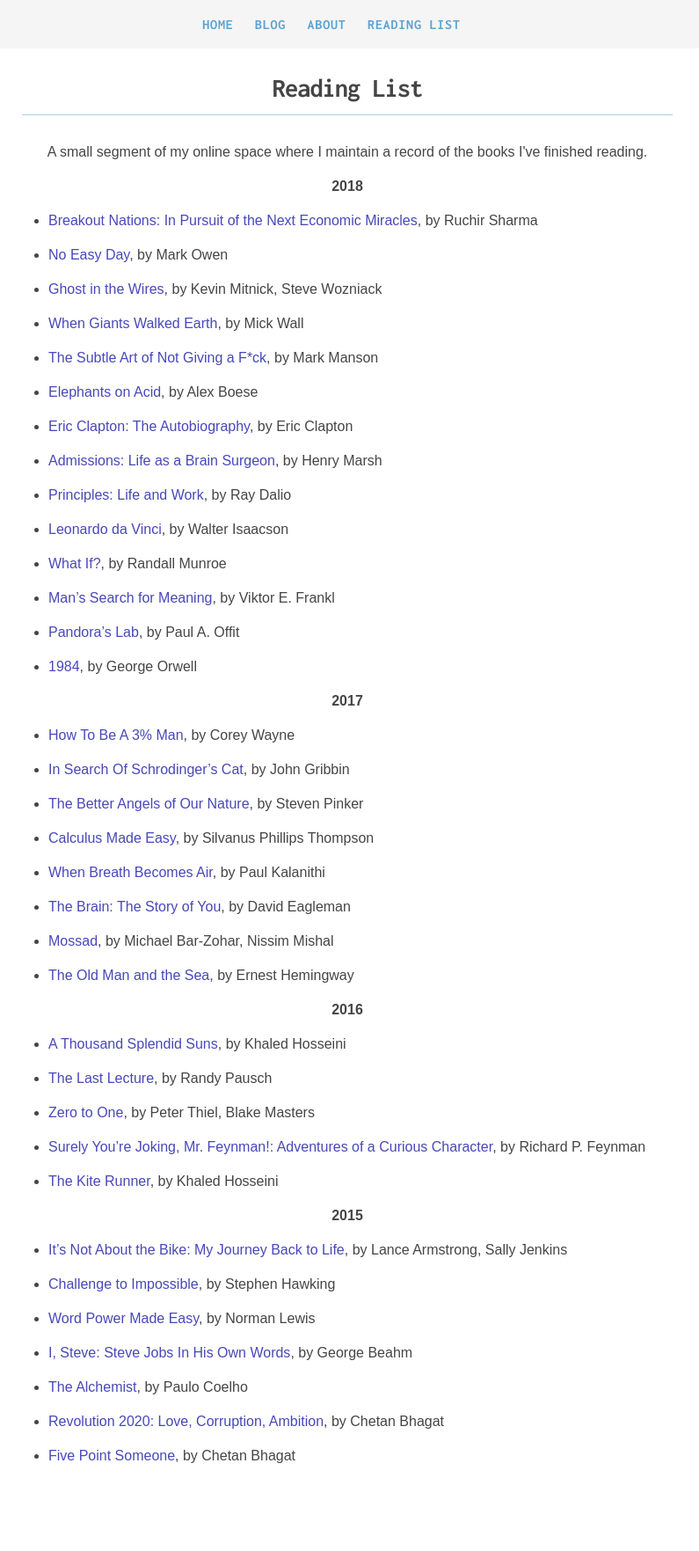
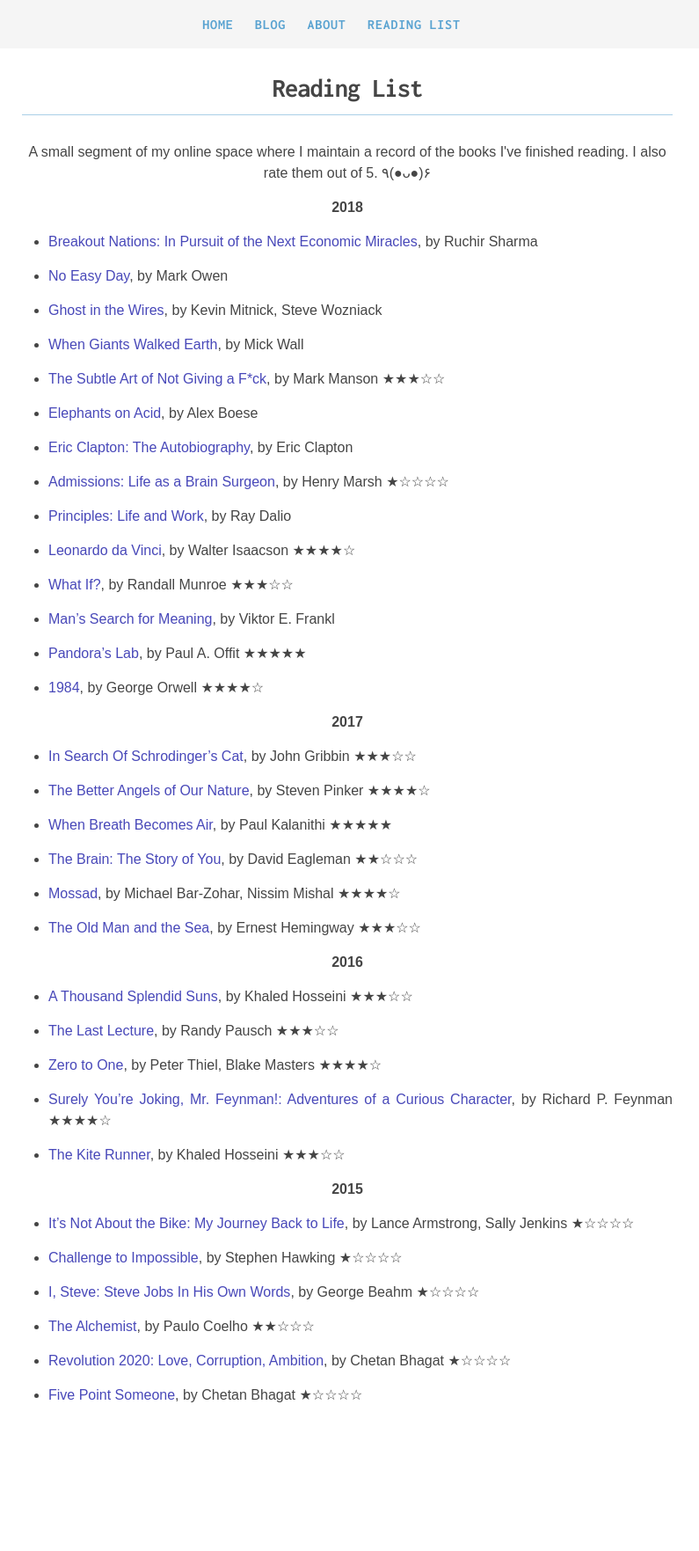
Before and after one commit to lprimeroo/saruftw.github.io.old, a Jekyll site: the page built from readinglist.md, in a window 1280 px wide. Shown: the whole page at 88% size, without its empty margins (245-1040 px from the left). Built offline with Jekyll 4.4.1, drawn with Linux system fonts in a browser that asks for light colours; nearby versions of some CDN libraries; after the commit the page ends 1694 px from its top, so only the background shows below that; some of the changed lines change nothing that is shown.

Commit message:
Update readinglist.md

```diff
--- a/readinglist.md
+++ b/readinglist.md
@@ -5,7 +5,7 @@
 ---
 
 <p align="center">
-  A small segment of my online space where I maintain a record of the books I've finished reading.
+  A small segment of my online space where I maintain a record of the books I've finished reading. I also rate them out of 5. ٩(●ᴗ●)۶
 </p>
 
 <p align="center">
@@ -20,25 +20,25 @@
 
 * <a href="https://www.amazon.com/When-Giants-Walked-Earth-Biography/dp/0312590393/ref=sr_1_1?ie=UTF8&qid=1528703552&sr=8-1&keywords=when+giants+walked+the+earth+a+biography+of+led+zeppelin">When Giants Walked Earth</a>, by Mick Wall
 
-* <a href="https://www.amazon.com/Subtle-Art-Not-Giving-Counterintuitive/dp/0062457713/ref=sr_1_1?s=books&ie=UTF8&qid=1525172248&sr=1-1&keywords=the+subtle+art+of+not+giving+a+f---+mark+manson&dpID=51VNlzbfpXL&preST=_SY291_BO1,204,203,200_QL40_&dpSrc=srch">The Subtle Art of Not Giving a F*ck</a>, by Mark Manson
+* <a href="https://www.amazon.com/Subtle-Art-Not-Giving-Counterintuitive/dp/0062457713/ref=sr_1_1?s=books&ie=UTF8&qid=1525172248&sr=1-1&keywords=the+subtle+art+of+not+giving+a+f---+mark+manson&dpID=51VNlzbfpXL&preST=_SY291_BO1,204,203,200_QL40_&dpSrc=srch">The Subtle Art of Not Giving a F*ck</a>, by Mark Manson<span>  &#9733;&#9733;&#9733;&#9734;&#9734;</span>
 
 * <a href="https://www.amazon.com/Elephants-Acid-Bizarre-Experiments-Original/dp/0156031353/ref=sr_1_1?ie=UTF8&qid=1525172145&sr=8-1&keywords=elephants+on+acid&dpID=51iZLsCwpDL&preST=_SY344_BO1,204,203,200_QL70_&dpSrc=srch">Elephants on Acid</a>, by Alex Boese
 
 * <a href="https://www.amazon.com/Clapton-Autobiography-Eric/dp/038551851X/ref=tmm_hrd_swatch_0?_encoding=UTF8&qid=1519649164&sr=1-1">Eric Clapton: The Autobiography</a>, by Eric Clapton
 
-* <a href="https://www.amazon.com/Admissions-Life-as-Brain-Surgeon/dp/1250127262/ref=sr_1_1?ie=UTF8&qid=1516972960&sr=8-1&keywords=admissions">Admissions: Life as a Brain Surgeon</a>, by Henry Marsh
+* <a href="https://www.amazon.com/Admissions-Life-as-Brain-Surgeon/dp/1250127262/ref=sr_1_1?ie=UTF8&qid=1516972960&sr=8-1&keywords=admissions">Admissions: Life as a Brain Surgeon</a>, by Henry Marsh<span>  &#9733;&#9734;&#9734;&#9734;&#9734;</span>
 
 * <a href="https://www.amazon.com/Principles-Life-Work-Ray-Dalio/dp/1501124021">Principles: Life and Work</a>, by Ray Dalio
 
-* <a href="https://www.amazon.com/Leonardo-Vinci-Walter-Isaacson/dp/1501139150/ref=sr_1_1?ie=UTF8&qid=1513524775&sr=8-1&keywords=leonardo+da+vinci+walter+isaacson">Leonardo da Vinci</a>, by Walter Isaacson
+* <a href="https://www.amazon.com/Leonardo-Vinci-Walter-Isaacson/dp/1501139150/ref=sr_1_1?ie=UTF8&qid=1513524775&sr=8-1&keywords=leonardo+da+vinci+walter+isaacson">Leonardo da Vinci</a>, by Walter Isaacson<span>  &#9733;&#9733;&#9733;&#9733;&#9734;</span>
 
-* <a href="https://www.amazon.com/What-If-Scientific-Hypothetical-Questions/dp/0544272994/ref=sr_1_1?ie=UTF8&qid=1512822995&sr=8-1&keywords=what+if">What If?</a>, by Randall Munroe
+* <a href="https://www.amazon.com/What-If-Scientific-Hypothetical-Questions/dp/0544272994/ref=sr_1_1?ie=UTF8&qid=1512822995&sr=8-1&keywords=what+if">What If?</a>, by Randall Munroe<span>  &#9733;&#9733;&#9733;&#9734;&#9734;</span>
 
 * <a href="https://www.amazon.com/Mans-Search-Meaning-Viktor-Frankl/dp/080701429X/ref=sr_1_1?ie=UTF8&qid=1512475959&sr=8-1&keywords=mans+search+for+meaning">Man's Search for Meaning</a>, by Viktor E. Frankl
 
-* <a href="https://www.amazon.com/Pandoras-Lab-Seven-Stories-Science/dp/1426217986/ref=sr_1_1?s=books&ie=UTF8&qid=1512240637&sr=1-1&keywords=pandoras+lab">Pandora's Lab</a>, by Paul A. Offit
+* <a href="https://www.amazon.com/Pandoras-Lab-Seven-Stories-Science/dp/1426217986/ref=sr_1_1?s=books&ie=UTF8&qid=1512240637&sr=1-1&keywords=pandoras+lab">Pandora's Lab</a>, by Paul A. Offit<span>  &#9733;&#9733;&#9733;&#9733;&#9733;</span>
 
-* <a href="https://www.amazon.com/1984-Signet-Classics-George-Orwell/dp/0451524934/ref=sr_1_1?ie=UTF8&qid=1512240567&sr=8-1&keywords=1984">1984</a>, by George Orwell
+* <a href="https://www.amazon.com/1984-Signet-Classics-George-Orwell/dp/0451524934/ref=sr_1_1?ie=UTF8&qid=1512240567&sr=8-1&keywords=1984">1984</a>, by George Orwell<span>  &#9733;&#9733;&#9733;&#9733;&#9734;</span>
 
 
 
@@ -46,21 +46,18 @@
 	<strong>2017</strong>
 </p>
 
-* <a href="https://www.amazon.com/Winning-Heart-Woman-Your-Dreams/dp/0692552669/ref=sr_1_1?ie=UTF8&qid=1508829982&sr=8-1&keywords=how+to+be+a+3+percent+man">How To Be A 3% Man</a>, by Corey Wayne
 
-* <a href="https://www.amazon.com/Search-Schrodingers-Cat-Updated-Gribbin/dp/B00C6OM9V6/ref=sr_1_2?ie=UTF8&qid=1505757323&sr=8-2&keywords=In+Search+Of+Schrodinger%27s+Cat">In Search Of Schrodinger's Cat</a>, by John Gribbin
+* <a href="https://www.amazon.com/Search-Schrodingers-Cat-Updated-Gribbin/dp/B00C6OM9V6/ref=sr_1_2?ie=UTF8&qid=1505757323&sr=8-2&keywords=In+Search+Of+Schrodinger%27s+Cat">In Search Of Schrodinger's Cat</a>, by John Gribbin<span>  &#9733;&#9733;&#9733;&#9734;&#9734;</span>
 
-* <a href="https://www.amazon.com/Better-Angels-Our-Nature-Violence/dp/0143122010/ref=sr_1_1?ie=UTF8&qid=1499622864&sr=8-1&keywords=The+Better+Angels+of+Our+Nature">The Better Angels of Our Nature</a>, by Steven Pinker
+* <a href="https://www.amazon.com/Better-Angels-Our-Nature-Violence/dp/0143122010/ref=sr_1_1?ie=UTF8&qid=1499622864&sr=8-1&keywords=The+Better+Angels+of+Our+Nature">The Better Angels of Our Nature</a>, by Steven Pinker<span>  &#9733;&#9733;&#9733;&#9733;&#9734;</span>
 
-* <a href="https://www.amazon.com/Calculus-Made-Easy-introduction-differential/dp/1484024850/ref=sr_1_1?ie=UTF8&qid=1499619131&sr=8-1&keywords=Calculus+Made+Easy">Calculus Made Easy</a>, by Silvanus Phillips Thompson
+* <a href="https://www.amazon.com/When-Breath-Becomes-Paul-Kalanithi/dp/081298840X/ref=sr_1_1?ie=UTF8&qid=1499619038&sr=8-1&keywords=When+Breath+Becomes+Air">When Breath Becomes Air</a>, by Paul Kalanithi<span>  &#9733;&#9733;&#9733;&#9733;&#9733;</span>
 
-* <a href="https://www.amazon.com/When-Breath-Becomes-Paul-Kalanithi/dp/081298840X/ref=sr_1_1?ie=UTF8&qid=1499619038&sr=8-1&keywords=When+Breath+Becomes+Air">When Breath Becomes Air</a>, by Paul Kalanithi
+* <a href="https://www.amazon.com/Brain-Story-You-David-Eagleman/dp/0525433449/ref=sr_1_1?ie=UTF8&qid=1499618721&sr=8-1&keywords=The+Brain%3A+The+Story+of+You">The Brain: The Story of You</a>, by David Eagleman<span>  &#9733;&#9733;&#9734;&#9734;&#9734;</span>
 
-* <a href="https://www.amazon.com/Brain-Story-You-David-Eagleman/dp/0525433449/ref=sr_1_1?ie=UTF8&qid=1499618721&sr=8-1&keywords=The+Brain%3A+The+Story+of+You">The Brain: The Story of You</a>, by David Eagleman
+* <a href="https://www.amazon.com/Mossad-Greatest-Missions-Israeli-Service/dp/0062123416/ref=sr_1_1?ie=UTF8&qid=1499618790&sr=8-1&keywords=Mossad%3A+The+Greatest+Missions+of+the+Israeli+Secret+Service">Mossad</a>, by Michael Bar-Zohar, Nissim Mishal<span>  &#9733;&#9733;&#9733;&#9733;&#9734;</span>
 
-* <a href="https://www.amazon.com/Mossad-Greatest-Missions-Israeli-Service/dp/0062123416/ref=sr_1_1?ie=UTF8&qid=1499618790&sr=8-1&keywords=Mossad%3A+The+Greatest+Missions+of+the+Israeli+Secret+Service">Mossad</a>, by Michael Bar-Zohar, Nissim Mishal
-
-* <a href="https://www.amazon.com/Old-Man-Sea-Ernest-Hemingway/dp/0684801221/ref=sr_1_1?ie=UTF8&qid=1499619002&sr=8-1&keywords=The+Old+Man+and+the+Sea">The Old Man and the Sea</a>, by Ernest Hemingway
+* <a href="https://www.amazon.com/Old-Man-Sea-Ernest-Hemingway/dp/0684801221/ref=sr_1_1?ie=UTF8&qid=1499619002&sr=8-1&keywords=The+Old+Man+and+the+Sea">The Old Man and the Sea</a>, by Ernest Hemingway<span>  &#9733;&#9733;&#9733;&#9734;&#9734;</span>
 
 
 
@@ -68,30 +65,28 @@
 	<strong>2016</strong>
 </p>
 
-* <a href="https://www.amazon.com/Thousand-Splendid-Suns-Khaled-Hosseini/dp/159448385X/ref=sr_1_1?ie=UTF8&qid=1499619223&sr=8-1&keywords=A+Thousand+Splendid+Suns">A Thousand Splendid Suns</a>, by Khaled Hosseini
+* <a href="https://www.amazon.com/Thousand-Splendid-Suns-Khaled-Hosseini/dp/159448385X/ref=sr_1_1?ie=UTF8&qid=1499619223&sr=8-1&keywords=A+Thousand+Splendid+Suns">A Thousand Splendid Suns</a>, by Khaled Hosseini<span>  &#9733;&#9733;&#9733;&#9734;&#9734;</span>
 
-* <a href="https://www.amazon.com/Last-Lecture-Randy-Pausch/dp/1401323251/ref=sr_1_1?ie=UTF8&qid=1499618839&sr=8-1&keywords=The+Last+Lecture">The Last Lecture</a>, by Randy Pausch
+* <a href="https://www.amazon.com/Last-Lecture-Randy-Pausch/dp/1401323251/ref=sr_1_1?ie=UTF8&qid=1499618839&sr=8-1&keywords=The+Last+Lecture">The Last Lecture</a>, by Randy Pausch<span>  &#9733;&#9733;&#9733;&#9734;&#9734;</span>
 
-* <a href="https://www.amazon.com/Zero-One-Notes-Startups-Future/dp/0804139296/ref=sr_1_1?ie=UTF8&qid=1499618662&sr=8-1&keywords=Zero+to+One%3A+Notes+on+Startups%2C+or+How+to+Build+the+Future">Zero to One</a>, by  Peter Thiel, Blake Masters
+* <a href="https://www.amazon.com/Zero-One-Notes-Startups-Future/dp/0804139296/ref=sr_1_1?ie=UTF8&qid=1499618662&sr=8-1&keywords=Zero+to+One%3A+Notes+on+Startups%2C+or+How+to+Build+the+Future">Zero to One</a>, by  Peter Thiel, Blake Masters<span>  &#9733;&#9733;&#9733;&#9733;&#9734;</span>
 
-* <a href="https://www.amazon.com/Surely-Feynman-Adventures-Curious-Character/dp/0393316041/ref=sr_1_1?ie=UTF8&qid=1499617976&sr=8-1&keywords=Surely+You%27re+Joking%2C+Mr.+Feynman%21%3A+Adventures+of+a+Curious+Character">Surely You're Joking, Mr. Feynman!: Adventures of a Curious Character</a>, by Richard P. Feynman
+* <a href="https://www.amazon.com/Surely-Feynman-Adventures-Curious-Character/dp/0393316041/ref=sr_1_1?ie=UTF8&qid=1499617976&sr=8-1&keywords=Surely+You%27re+Joking%2C+Mr.+Feynman%21%3A+Adventures+of+a+Curious+Character">Surely You're Joking, Mr. Feynman!: Adventures of a Curious Character</a>, by Richard P. Feynman<span>  &#9733;&#9733;&#9733;&#9733;&#9734;</span>
 
-* <a href="https://www.amazon.com/Kite-Runner-Khaled-Hosseini/dp/159463193X/ref=sr_1_1?ie=UTF8&qid=1499617548&sr=8-1&keywords=the+kite+runner">The Kite Runner</a>, by Khaled Hosseini
+* <a href="https://www.amazon.com/Kite-Runner-Khaled-Hosseini/dp/159463193X/ref=sr_1_1?ie=UTF8&qid=1499617548&sr=8-1&keywords=the+kite+runner">The Kite Runner</a>, by Khaled Hosseini<span>  &#9733;&#9733;&#9733;&#9734;&#9734;</span>
 
 <p align="center">
 	<strong>2015</strong>
 </p>
 
-* <a href="https://www.amazon.com/Its-Not-About-Bike-Journey/dp/0425179613/ref=sr_1_1?ie=UTF8&qid=1499618551&sr=8-1&keywords=It%27s+Not+About+the+Bike%3A+My+Journey+Back+to+Life">It's Not About the Bike: My Journey Back to Life</a>, by Lance Armstrong, Sally Jenkins
+* <a href="https://www.amazon.com/Its-Not-About-Bike-Journey/dp/0425179613/ref=sr_1_1?ie=UTF8&qid=1499618551&sr=8-1&keywords=It%27s+Not+About+the+Bike%3A+My+Journey+Back+to+Life">It's Not About the Bike: My Journey Back to Life</a>, by Lance Armstrong, Sally Jenkins<span>  &#9733;&#9734;&#9734;&#9734;&#9734;</span>
 
-* <a href="https://www.flipkart.com/challenge-to-impossible/p/itmdd2pyzav8numu">Challenge to Impossible</a>, by Stephen Hawking
+* <a href="https://www.flipkart.com/challenge-to-impossible/p/itmdd2pyzav8numu">Challenge to Impossible</a>, by Stephen Hawking<span>  &#9733;&#9734;&#9734;&#9734;&#9734;</span>
 
-* <a href="https://www.amazon.com/Word-Power-Made-Easy-Vocabulary/dp/110187385X/ref=sr_1_1?ie=UTF8&qid=1499618358&sr=8-1&keywords=Word+Power+Made+Easy">Word Power Made Easy</a>, by Norman Lewis
+* <a href="https://www.amazon.com/Steve-Jobs-His-Words-Their/dp/1932841660/ref=sr_1_1?ie=UTF8&qid=1499617913&sr=8-1&keywords=I%2C+Steve%3A+Steve+Jobs+In+His+Own+Words">I, Steve: Steve Jobs In His Own Words</a>, by George Beahm<span>  &#9733;&#9734;&#9734;&#9734;&#9734;</span>
 
-* <a href="https://www.amazon.com/Steve-Jobs-His-Words-Their/dp/1932841660/ref=sr_1_1?ie=UTF8&qid=1499617913&sr=8-1&keywords=I%2C+Steve%3A+Steve+Jobs+In+His+Own+Words">I, Steve: Steve Jobs In His Own Words</a>, by George Beahm
+* <a href="https://www.amazon.com/Alchemist-Paulo-Coelho/dp/0062315005/ref=sr_1_1?ie=UTF8&qid=1499617645&sr=8-1&keywords=the+alchemist">The Alchemist</a>, by Paulo Coelho<span>  &#9733;&#9733;&#9734;&#9734;&#9734;</span>
 
-* <a href="https://www.amazon.com/Alchemist-Paulo-Coelho/dp/0062315005/ref=sr_1_1?ie=UTF8&qid=1499617645&sr=8-1&keywords=the+alchemist">The Alchemist</a>, by Paulo Coelho
+* <a href="https://www.amazon.com/Revolution-2020-Love-Corruption-Ambition/dp/8129135531/ref=sr_1_1?ie=UTF8&qid=1499618305&sr=8-1&keywords=Revolution+2020%3A+Love%2C+Corruption%2C+Ambition">Revolution 2020: Love, Corruption, Ambition</a>, by Chetan Bhagat<span>  &#9733;&#9734;&#9734;&#9734;&#9734;</span>
 
-* <a href="https://www.amazon.com/Revolution-2020-Love-Corruption-Ambition/dp/8129135531/ref=sr_1_1?ie=UTF8&qid=1499618305&sr=8-1&keywords=Revolution+2020%3A+Love%2C+Corruption%2C+Ambition">Revolution 2020: Love, Corruption, Ambition</a>, by Chetan Bhagat
-
-* <a href="https://www.amazon.com/Five-Point-Someone-What-Not/dp/8129135493/ref=sr_1_1?ie=UTF8&qid=1499618252&sr=8-1&keywords=Five+Point+Someone">Five Point Someone</a>, by Chetan Bhagat
+* <a href="https://www.amazon.com/Five-Point-Someone-What-Not/dp/8129135493/ref=sr_1_1?ie=UTF8&qid=1499618252&sr=8-1&keywords=Five+Point+Someone">Five Point Someone</a>, by Chetan Bhagat <span>  &#9733;&#9734;&#9734;&#9734;&#9734;</span>
```
